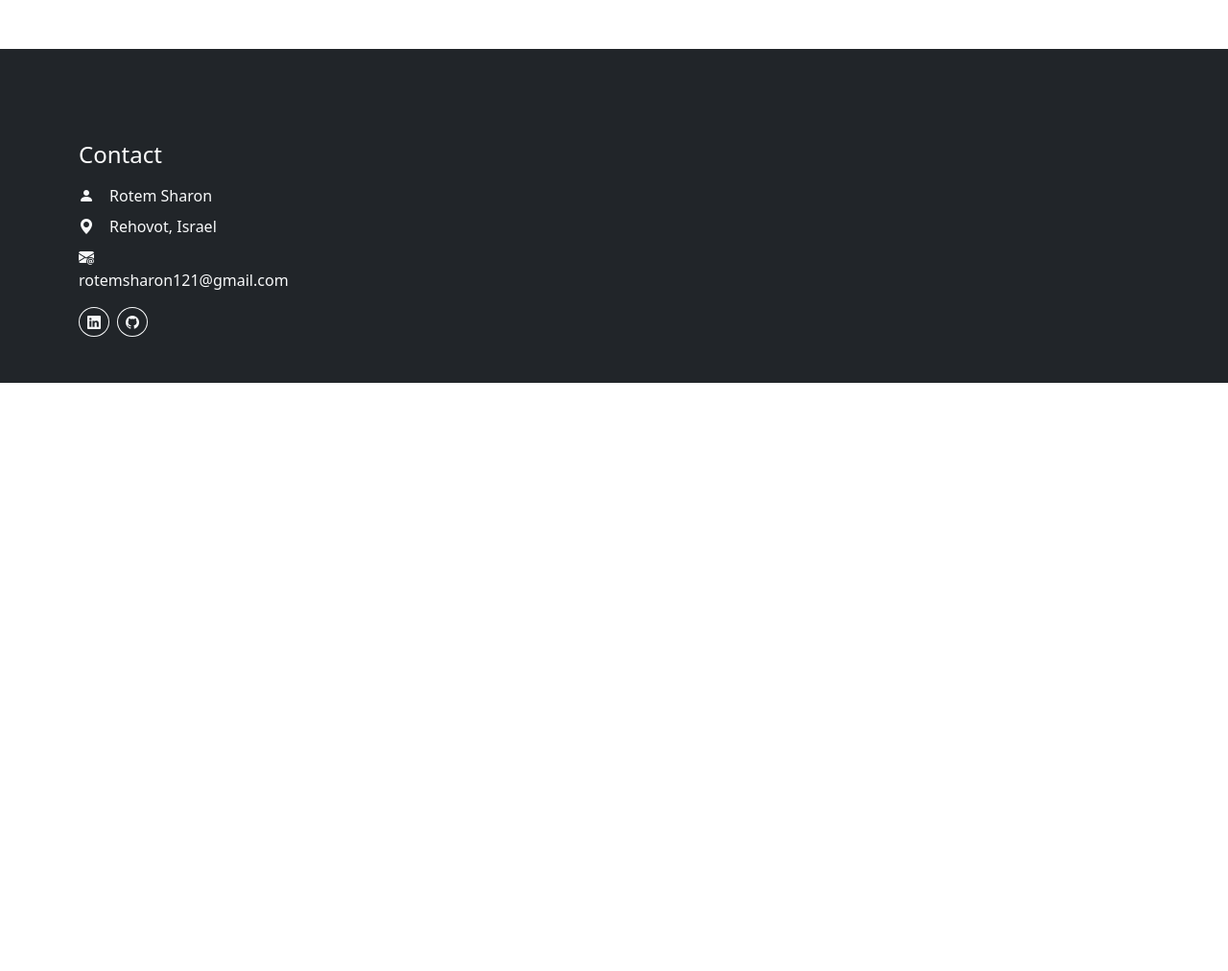
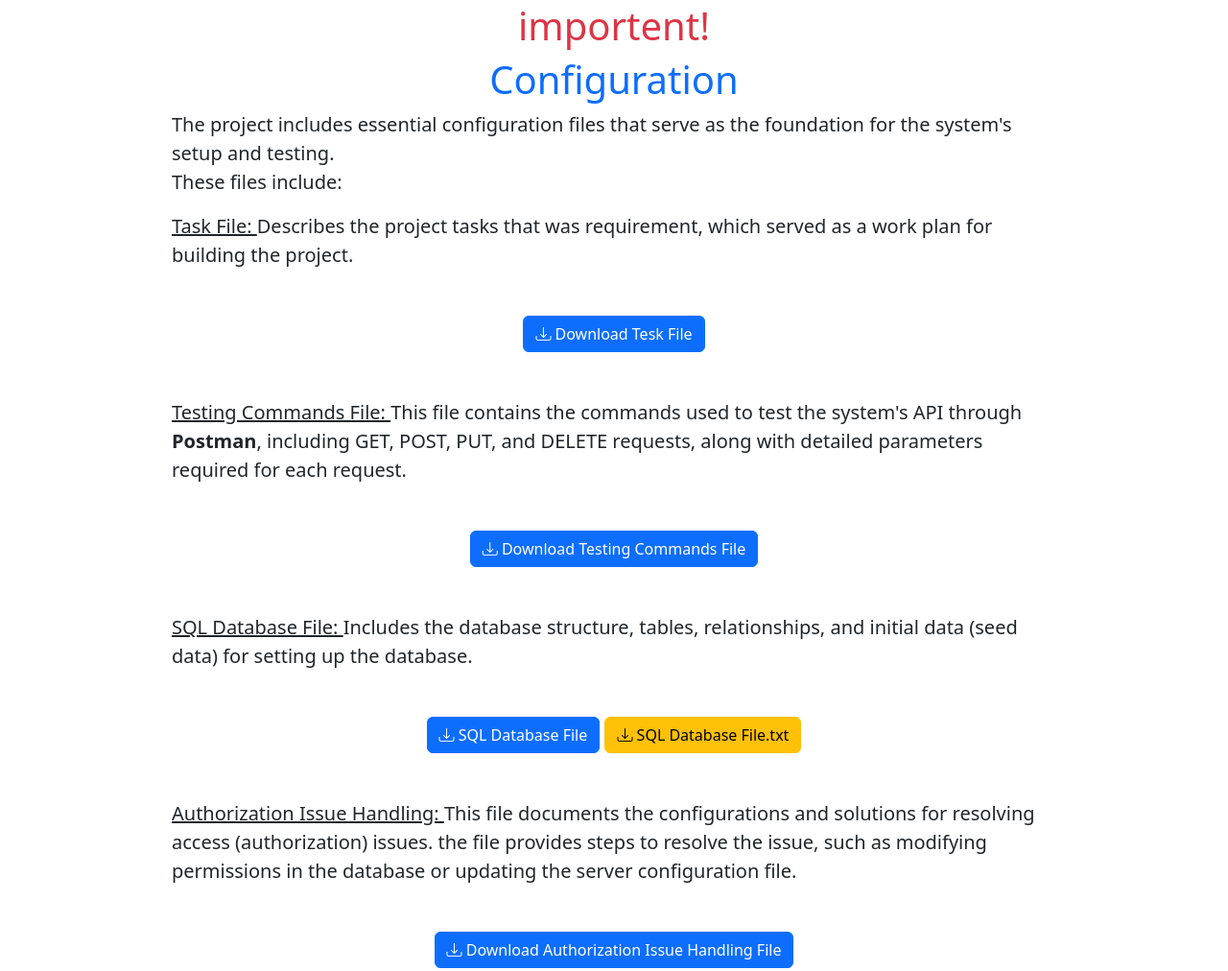
Before and after one commit to rotemsharon121/flights-system-project--tests, a website: page views/index.html in a window 1280 px wide. Shown: the part 1772-2784 px from the top of the page at 96% size. Before the commit the page ends 2171 px from the top, so only its background shows below. Drawn offline with nearby package versions, Linux system fonts and the light colour scheme.

Commit message:
add downloads of config files to index.html
add opitions for downloading most config files straight from the home page on the site to the pc and modify app.js for use static config foulder

```diff
--- a/app.js
+++ b/app.js
@@ -20,6 +20,7 @@ app.use('/tickets', ticketsRouter)
 app.use('/admins', adminsRouter)
 
 app.use("/public", express.static(path.join(__dirname, "public")));
+app.use("/config", express.static(path.join(__dirname, "config")));
 
 app.get('/', (req, res) => {
    res.sendFile(__dirname + '/views/index.html')
--- a/views/index.html
+++ b/views/index.html
@@ -127,6 +127,63 @@
                         <a class="btn btn-primary py-3 px-5 mt-2" href="/about">Read More</a>
                     </div>
                 </div>
+                <div class="col-lg-10 text-center mx-auto">
+                    <h1 class="text-danger">importent!</h1>
+                    <h1 class="text-primary">Configuration</h1>
+                    <div class="mb-4 text-start fs-5">
+                        <p>The project includes essential configuration files that serve as the foundation for
+                            the system's setup and testing.
+                            <br>
+                            These files include:
+                        </p>
+                        <p><span style="text-decoration: underline;">Task File: </span>
+                            Describes the project tasks that was requirement, which
+                            served as a work plan for building the project.
+                        <div class="text-center m-5">
+                            <a href="../config/final_project_flights.docx" download="final_project_flights.docx">
+                                <button type="button" class="btn btn-primary">
+                                    <i class="bi bi-download"></i> Download Tesk File</button></a>
+                        </div>
+                        </p>
+                        <p><span style="text-decoration: underline;">Testing Commands File: </span>
+                            This file contains the commands used to test the system's API
+                            through <b>Postman</b>, including GET, POST, PUT, and DELETE requests, along with detailed
+                            parameters
+                            required for each request.
+                        <div class="text-center m-5">
+                            <a href="../config/POSTMAN_configuration/all postman commands for flight system project.postman_collection"
+                                download="all postman commands for flight system project.postman_collection">
+                                <button type="button" class="btn btn-primary">
+                                    <i class="bi bi-download"></i> Download Testing Commands File</button></a>
+                        </div>
+                        </p>
+                        <p><span style="text-decoration: underline;">SQL Database File: </span>
+                            Includes the database structure, tables, relationships, and initial
+                            data (seed data) for setting up the database.
+                        <div class="text-center m-5">
+                            <a href="../config/SQL_configuration/flights system database.sql" download="flights system database.sql">
+                                <button type="button" class="btn btn-primary">
+                                    <i class="bi bi-download"></i> SQL Database File</button></a>
+                            <a href="../config/SQL_configuration/creating an initial database.txt" download="creating an initial database.txt">
+                                <button type="button" class="btn btn-warning">
+                                    <i class="bi bi-download"></i> SQL Database File.txt</button></a>
+                        </div>
+                        </p>
+                        <p><span style="text-decoration: underline;">Authorization Issue Handling: </span>
+                            This file documents the configurations and solutions for
+                            resolving access (authorization) issues. the file provides steps to resolve the issue, such
+                            as modifying permissions
+                            in the database or updating the server configuration file.
+                        <div class="text-center m-5">
+                            <a href="../config/SQL_configuration/MySQL_Authentication_Issue_Fix.txt" download="MySQL_Authentication_Issue_Fix.txt">
+                                <button type="button" class="btn btn-primary">
+                                    <i class="bi bi-download"></i> Download Authorization Issue Handling File</button></a>
+                        </div>
+                        </p>
+                        These files ensure that every step in the project's development, testing, and maintenance is
+                        clear, organized, and accessible for reference.
+                    </div>
+                </div>
             </div>
         </div>
     </div>
@@ -162,4 +219,5 @@
         integrity="sha384-geWF76RCwLtnZ8qwWowPQNguL3RmwHVBC9FhGdlKrxdiJJigb/j/68SIy3Te4Bkz"
         crossorigin="anonymous"></script>
 </body>
+
 </html>
```
